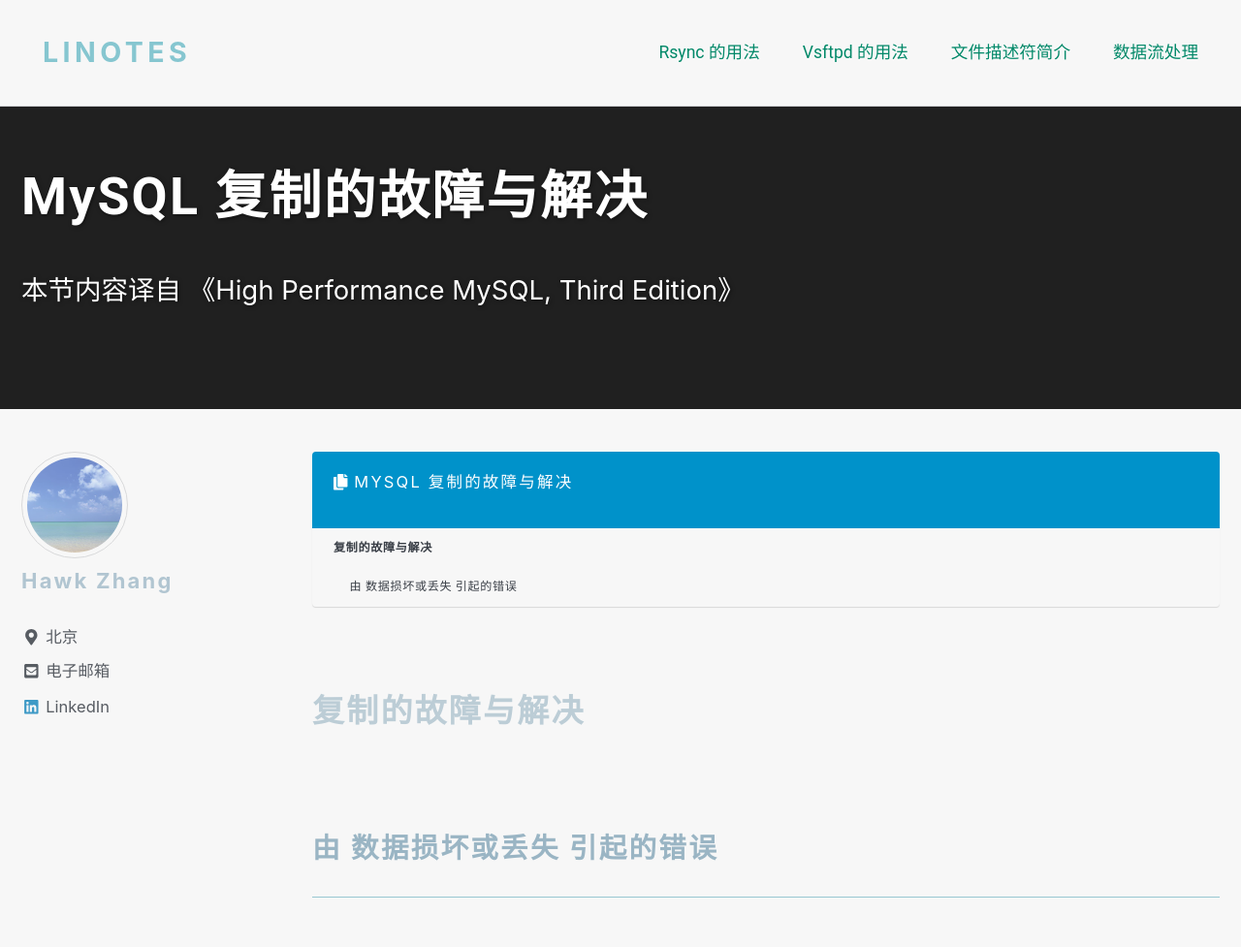
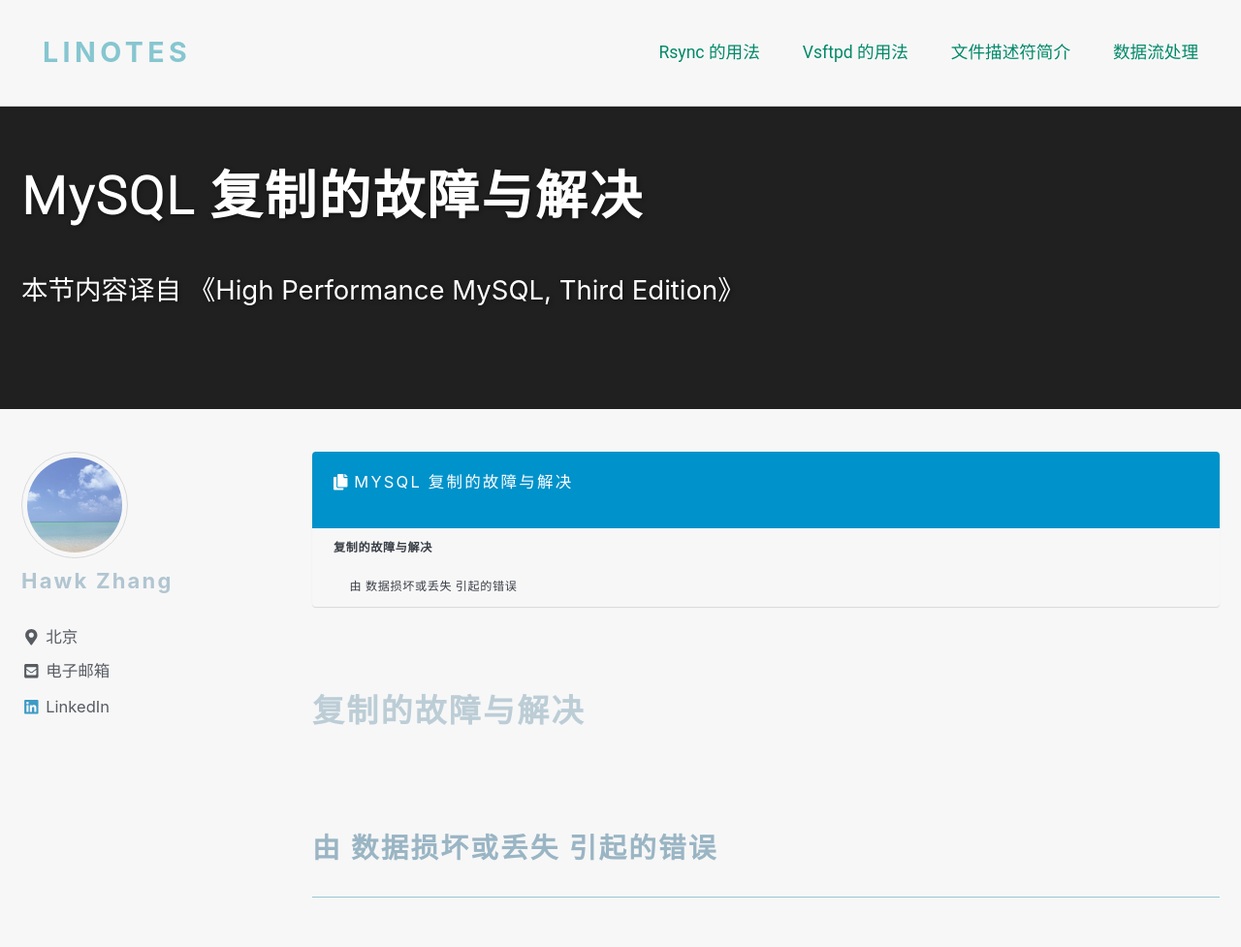
Before and after one commit to narru888/linotes_note, a Jekyll site: the page built from _posts/mysql/2016-03-01-repl.troubleshooting.md, in a window 1280 px wide and 1400 px high. Shown: the top 977 px of the window at 97% size. Built offline with Jekyll 4.4.1, drawn with Linux system fonts in a browser that asks for light colours; nearby versions of some CDN libraries; a script that is not in the unit is left out.

Commit message:
update on 2018-08-17 09:05:45 CST

```diff
--- a/assets/css/main.scss
+++ b/assets/css/main.scss
@@ -39,7 +39,8 @@
 $garamond: Garamond, serif !default;
 
 $global-font-family: $sans-serif !default;
-$header-font-family: "Roboto", Segoe UI, Helvetica Neue, Lucida Grande, "Microsoft YaHei" !default;
+//- $header-font-family: "Roboto", Segoe UI, Helvetica Neue, Lucida Grande, "Microsoft YaHei" !default;
+$header-font-family: "Roboto Light", "Hiragino Sans GB", Segoe UI, Helvetica Neue, Lucida Grande, Microsoft YaHei !default;
 $caption-font-family: $serif !default;
 
 
@@ -58,30 +59,7 @@
 
 
 
-
-/*
-$doc-font-size: 16 !default;
-
-$type-size-1: 1.5em;
-$type-size-2: 1.3em;
-$type-size-3: 1.03em;
-$type-size-4: 1.0em;
-$type-size-5: 0.9em;
-$type-size-6: 0.85em;
-$type-size-7: 0.8em;
-$type-size-8: 0.7em;
-
-$type-size-body: 0.8em;
-$type-size-code: 1em;
-
-
-$type-size-h1: 1.8em;
-$type-size-h2: 1.5em;
-$type-size-h3: 1.3em;
-$type-size-h4: 1.1em;
-$type-size-h5: 0.9em;
-$type-size-h6: 0.8em;
-*/
+//---  所有字体大小
 
 
 
@@ -106,22 +84,6 @@
 $type-size-h4: 1.1rem;
 $type-size-h5: 0.9rem;
 $type-size-h6: 0.8rem;
-
-
-
-
-
-
-
-
-
-
-
-
-
-
-
-
 
 
 
```
